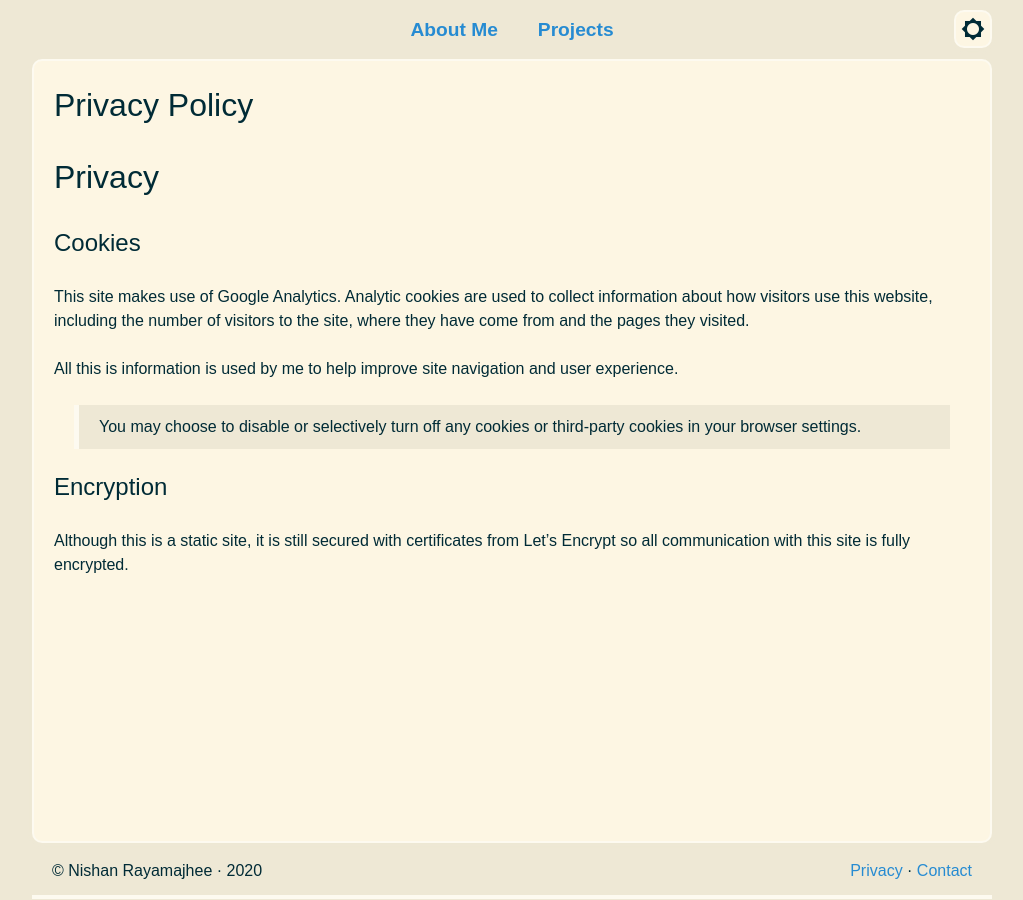
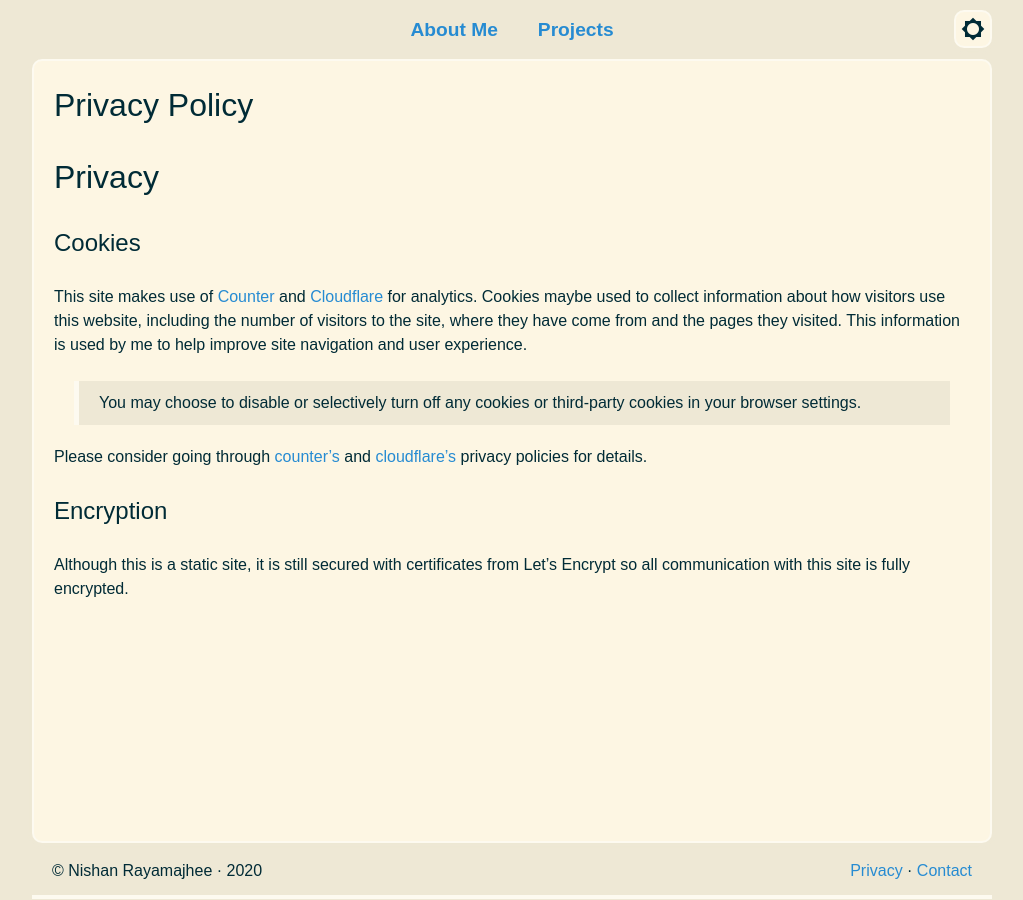
Before and after one commit to nrayamajhee/nrayamajhee.github.io, a Jekyll site: the page built from pages/privacy.md, in a window 1280 px wide. Shown: the whole page, without its empty margins (128-1151 px from the left). Built offline with Jekyll 4.4.1, drawn with Linux system fonts in a browser that asks for light colours; comment, search, counter and statistics services are not loaded.

Commit message:
Update privacy.md

```diff
--- a/pages/privacy.md
+++ b/pages/privacy.md
@@ -9,11 +9,11 @@ Privacy
 
 ## Cookies
 
-This site makes use of Google Analytics. Analytic cookies are used to collect information about how visitors use this website, including the number of visitors to the site, where they have come from and the pages they visited.
-
-All this is information is used by me to help improve site navigation and user experience.
+This site makes use of [Counter](https://counter.dev) and [Cloudflare](https://www.cloudflare.com) for analytics. Cookies maybe used to collect information about how visitors use this website, including the number of visitors to the site, where they have come from and the pages they visited. This information is used by me to help improve site navigation and user experience.
 
 > You may choose to disable or selectively turn off any cookies or third-party cookies in your browser settings.
+
+Please consider going through [counter's](https://counter.dev/privacy.html) and [cloudflare's](https://www.cloudflare.com/privacypolicy/) privacy policies for details.
 
 ## Encryption
 
```
